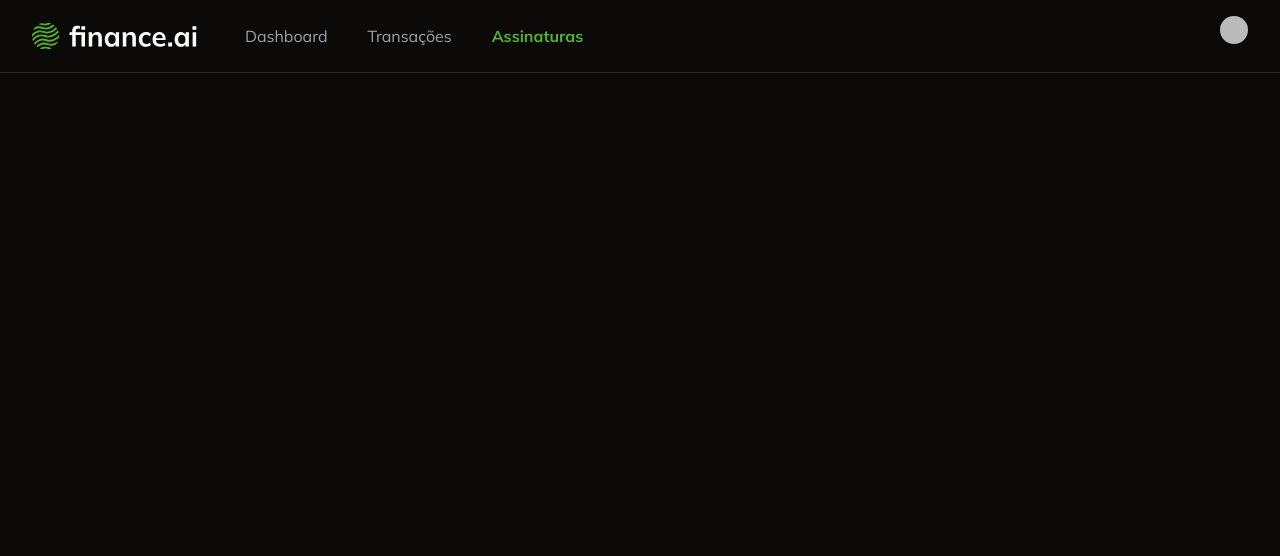
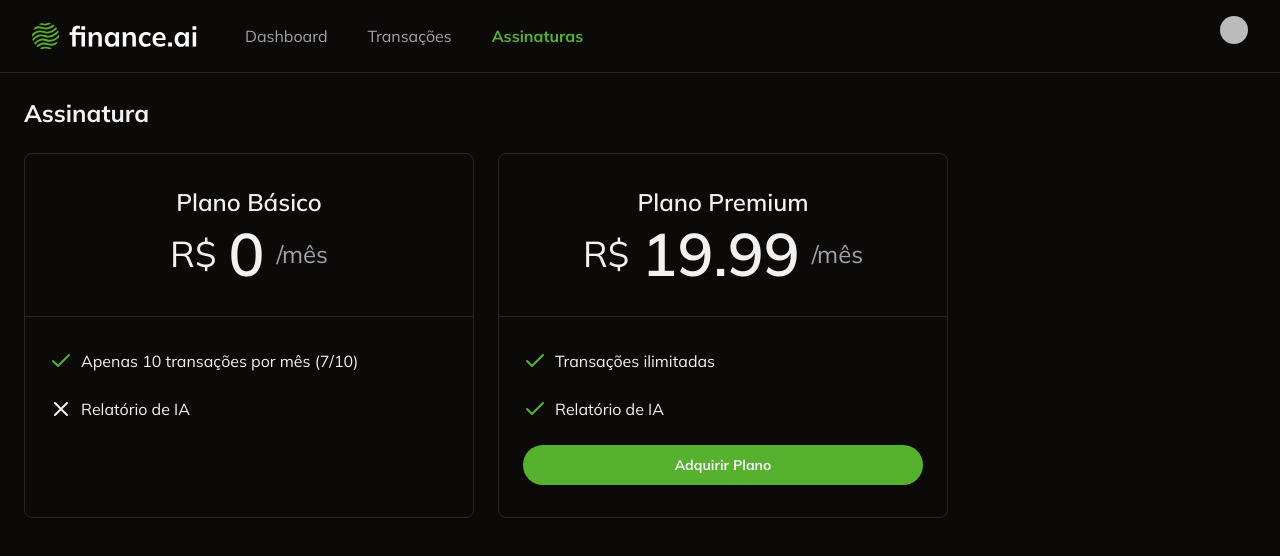
Before and after one commit to Marcoant007/finance-ai, a Next.js app: page /subscription in a window 1280 px wide. Shown: the top 556 px of the page. Built offline with nearby package versions, Linux system fonts and the light colour scheme; no server answers; sample sign-in values are in the browser's storage; some icons are missing.

Commit message:
feat: finally subscription page

```diff
--- a/app/subscription/page.tsx
+++ b/app/subscription/page.tsx
@@ -1,13 +1,73 @@
 import { auth } from "@clerk/nextjs/server";
 import Navbar from "../_components/navbar";
 import { redirect } from "next/navigation";
+import { Card, CardContent, CardHeader } from "../_components/ui/card";
+import { CheckIcon, XIcon } from "lucide-react";
+import { Button } from "../_components/ui/button";
 
 const Subscription = async () => {
   const { userId } = await auth();
   if (!userId) {
     redirect("/login");
   }
-  return <Navbar />;
+  return (
+    <>
+      <Navbar />
+      <div className="space-y-6 p-6">
+        <h1 className="text-2xl font-bold">Assinatura</h1>
+        <div className="flex gap-6">
+          <Card className="w-[450px]">
+            <CardHeader className="border-b border-solid py-8">
+              <h2 className="text-center text-2xl font-semibold">
+                Plano Básico
+              </h2>
+              <div className="flex items-center justify-center gap-3">
+                <span className="text-4xl">R$</span>
+                <span className="text-6xl font-semibold">0</span>
+                <span className="text-2xl text-muted-foreground">/mês</span>
+              </div>
+            </CardHeader>
+            <CardContent className="space-y-6 py-8">
+              <div className="flex items-center gap-2">
+                <CheckIcon className="text-primary" />
+                <p>Apenas 10 transações por mês (7/10)</p>
+              </div>
+              <div className="flex items-center gap-2">
+                <XIcon />
+                <p>Relatório de IA</p>
+              </div>
+            </CardContent>
+          </Card>
+
+          <Card className="w-[450px]">
+            <CardHeader className="border-b border-solid py-8">
+              <h2 className="text-center text-2xl font-semibold">
+                Plano Premium
+              </h2>
+              <div className="flex items-center justify-center gap-3">
+                <span className="text-4xl">R$</span>
+                <span className="text-6xl font-semibold">19.99</span>
+                <span className="text-2xl text-muted-foreground">/mês</span>
+              </div>
+            </CardHeader>
+            <CardContent className="space-y-6 py-8">
+              <div className="flex items-center gap-2">
+                <CheckIcon className="text-primary" />
+                <p>Transações ilimitadas</p>
+              </div>
+              <div className="flex items-center gap-2">
+                <CheckIcon className="text-primary" />
+                <p>Relatório de IA</p>
+              </div>
+              <Button className="w-full rounded-full font-bold">
+                Adquirir Plano{" "}
+              </Button>
+            </CardContent>
+          </Card>
+        </div>
+      </div>
+    </>
+  );
 };
 
 export default Subscription;
```
Also changed, not shown: 1 other file (tests, documents, lock files or other folders).
